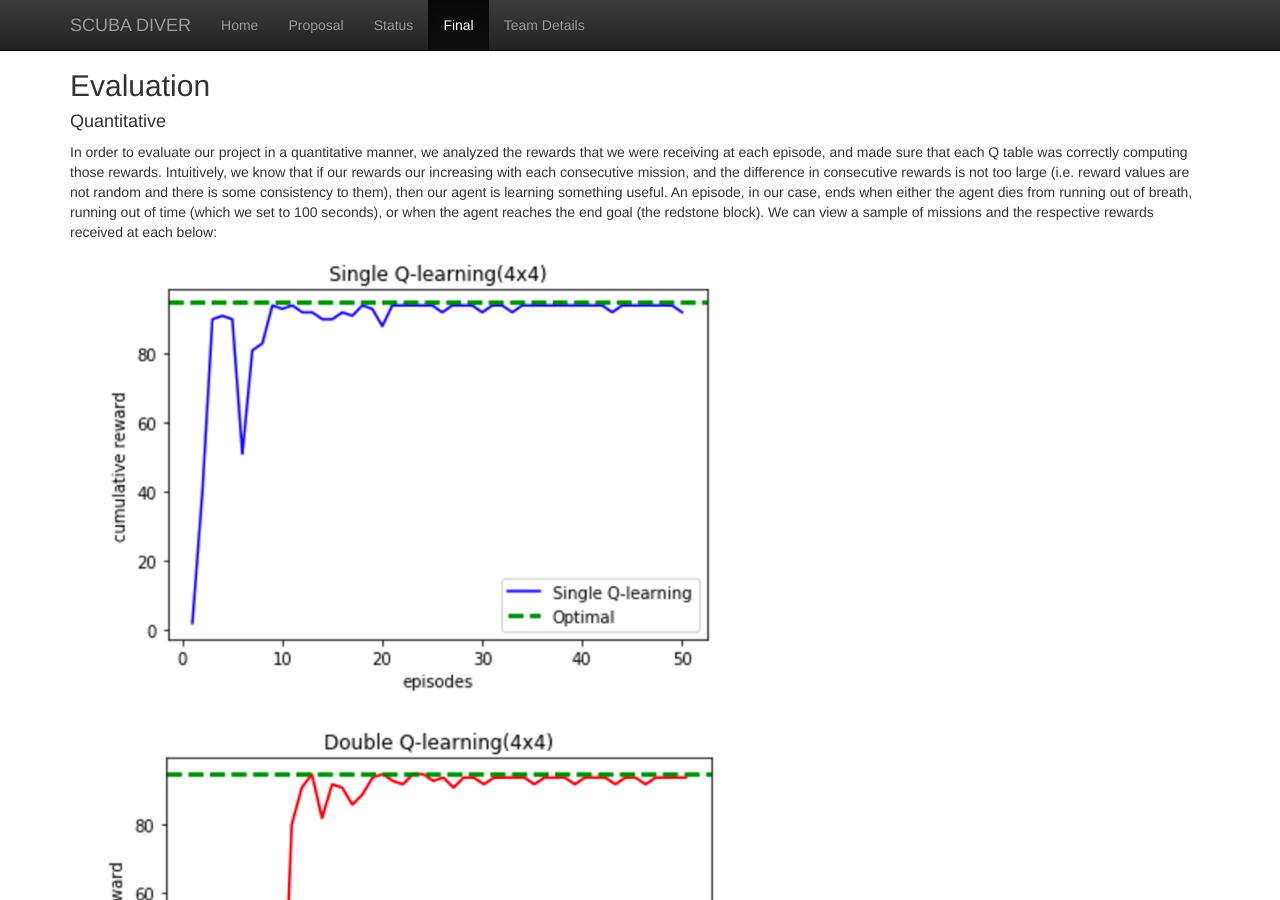
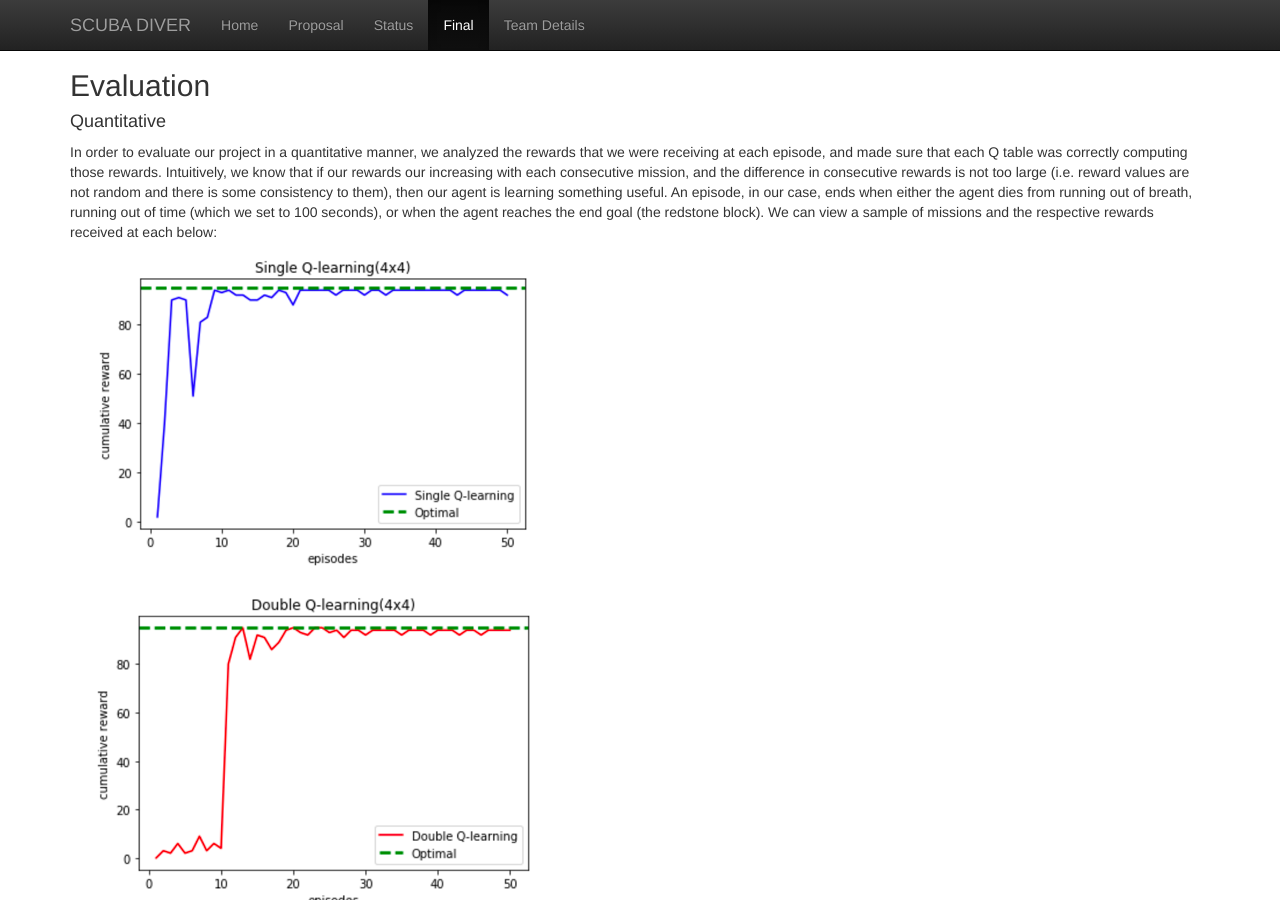
Before and after one commit to andrewdoh/scuba_diver, a Jekyll site: the page built from docs/final.md, in a window 1280 px wide and 900 px high, scrolled down 3299 px. Built offline with Jekyll 4.4.1, drawn with Linux system fonts in a browser that asks for light colours; formulas are drawn with MathJax 3.

Commit message:
Create final.md

```diff
--- a/docs/final.md
+++ b/docs/final.md
@@ -52,18 +52,18 @@ $$ Q_{2}(s_t,a_t)  \leftarrow \underbrace{Q_{2}(s_t,a_t)}_{\text{old value}} + \
 
 In order to evaluate our project in a quantitative manner, we analyzed the rewards that we were receiving at each episode, and made sure that each Q table was correctly computing those rewards. Intuitively, we know that if our rewards our increasing with each consecutive mission, and the difference in consecutive rewards is not too large (i.e. reward values are not random and there is some consistency to them), then our agent is learning something useful.  An episode, in our case, ends when either the agent dies from running out of breath, running out of time (which we set to 100 seconds), or when the agent reaches the end goal (the redstone block). We can view a sample of missions and the respective rewards received at each below:
 
-<img src="images/singleQ_ex_1.png" width="700px">
+<img src="images/singleQ_ex_1.png" width="500px">
 
-<img src="images/doubleQ_ex_1.png" width="700px">
+<img src="images/doubleQ_ex_1.png" width="500px">
+ <p align="center">
+ <img src="images/singleQ_vs_doubleQ_ex_1.png" width="500px">
+ </p>
+<img src="images/singleQ_ex_2.png" width="500px">
 
-<img src="images/singleQ_ex_2.png" width="700px">
-
-<img src="images/doubleQ_ex_2.png" width="700px">
-
-<img src="images/singleQ_vs_doubleQ_ex_1.png" width="700px">
-
-<img src="images/singleQ_vs_doubleQ_ex_2.png" width="700px">
-
+<img src="images/doubleQ_ex_2.png" width="500px">
+ <p align="center">
+<img src="images/singleQ_vs_doubleQ_ex_2.png" width="500px">
+ </p>
 
 With the above, we can see that our agent begins receiving rewards in the negative 200s, but that soon decreases into the negative 100s, and eventually the agent is able to find a redstone block, where the reward decrease even further (specifically, to -81). Afterwards, the agent continues receiving rewards in the 100s again, but even so, it appears that it is still decreasing in some manner.  We assume the latter is due to the fact that is exploring other areas of the maze, and perhaps different routes to arrive at the redstone block again. Regardless, from the above data, we can confirm that our agent is learning how to maximize its rewards.
 
```
